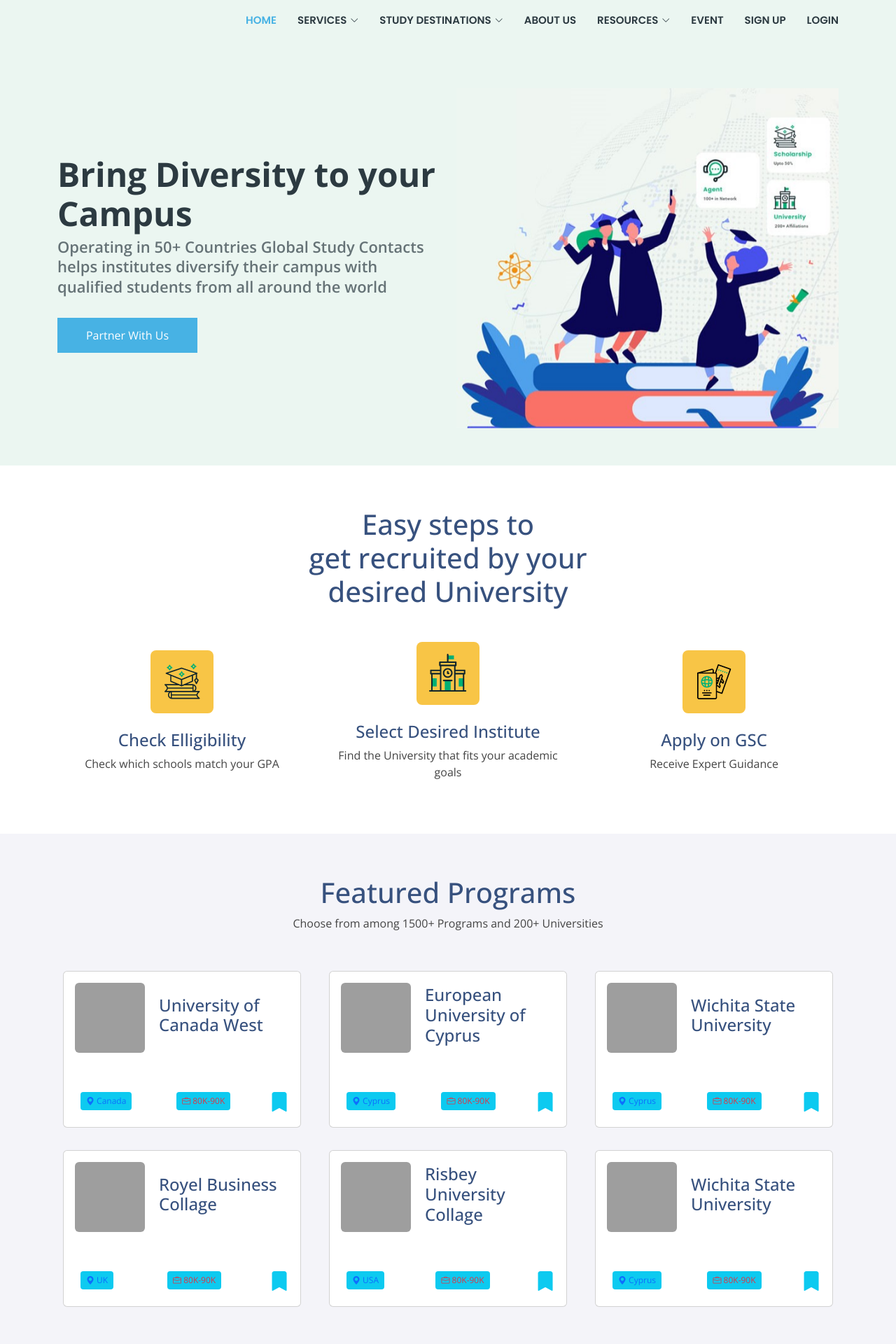
After one commit to bilash0283/gsc.co.com_fontend, a PHP site: page /institute.html in a window 1280 px wide. The commit adds this page. Shown: the top 1920 px of the page at 70% size. Run offline with PHP 8.4, Linux system fonts and the light colour scheme; grey boxes are pictures that could not be loaded.

Commit message:
institute page herosection

```diff
--- a/assets/css/main.css
+++ b/assets/css/main.css
@@ -11,9 +11,11 @@
 # Help: https://bootstrapmade.com/color-system/
 --------------------------------------------------------------*/
 /* Fonts */
+
+
 :root {
   --default-font: "Open Sans",  system-ui, -apple-system, "Segoe UI", Roboto, "Helvetica Neue", Arial, "Noto Sans", "Liberation Sans", sans-serif, "Apple Color Emoji", "Segoe UI Emoji", "Segoe UI Symbol", "Noto Color Emoji";
-  --heading-font: "Jost",  sans-serif;
+  --heading-font: "Open Sans", serif;
   --nav-font: "Poppins",  sans-serif;
 }
 
--- /dev/null
+++ b/institute.html
@@ -0,0 +1,423 @@
+<!DOCTYPE html>
+<html lang="en">
+
+<head>
+    <meta charset="utf-8">
+    <meta content="width=device-width, initial-scale=1.0" name="viewport">
+    <title>Global Study Contacts</title>
+    <meta name="description" content="">
+    <meta name="keywords" content="">
+
+    <!-- Favicons -->
+    <link href="assets/src_gsc/favicon2.png" rel="icon">
+    <link href="assets/img/apple-touch-icon.png" rel="apple-touch-icon">
+
+    <!-- Fonts -->
+    <link href="https://fonts.googleapis.com" rel="preconnect">
+    <link href="https://fonts.gstatic.com" rel="preconnect" crossorigin>
+    <link
+        href="https://fonts.googleapis.com/css2?family=Open+Sans:ital,wght@0,300;0,400;0,500;0,600;0,700;0,800;1,300;1,400;1,500;1,600;1,700;1,800&family=Poppins:ital,wght@0,100;0,200;0,300;0,400;0,500;0,600;0,700;0,800;0,900;1,100;1,200;1,300;1,400;1,500;1,600;1,700;1,800;1,900&family=Jost:ital,wght@0,100;0,200;0,300;0,400;0,500;0,600;0,700;0,800;0,900;1,100;1,200;1,300;1,400;1,500;1,600;1,700;1,800;1,900&display=swap"
+        rel="stylesheet">
+
+    <!-- Vendor CSS Files -->
+    <link href="assets/vendor/bootstrap/css/bootstrap.min.css" rel="stylesheet">
+    <link href="assets/vendor/bootstrap-icons/bootstrap-icons.css" rel="stylesheet">
+    <link href="assets/vendor/aos/aos.css" rel="stylesheet">
+    <link href="assets/vendor/glightbox/css/glightbox.min.css" rel="stylesheet">
+    <link href="assets/vendor/swiper/swiper-bundle.min.css" rel="stylesheet">
+    <link href="assets/css/main.css" rel="stylesheet">
+
+</head>
+
+<body class="index-page">
+    <header id="header" class="header d-flex align-items-center fixed-top p-0 mb-3">
+        <div class="container-fluid container-xl position-relative d-flex align-items-center">
+
+            <a href="index.html" class="logo d-flex align-items-center me-auto">
+                <img src="assets/src_gsc/favicon2.png" alt="">
+                <!-- <h1 class="sitename">Arsha</h1> -->
+            </a>
+
+            <nav id="navmenu" class="navmenu">
+                <ul>
+                    <li><a href="#hero" class="active fw-semibold text-uppercase">Home</a></li>
+                    <li class="dropdown"><a href="#"><span class="fw-semibold text-uppercase">Services</span> <i
+                                class="bi bi-chevron-down toggle-dropdown"></i></a>
+                        <ul>
+                            <li><a href="#" class="fw-semibold text-uppercase">STUDENTS</a></li>
+                            <li><a href="#" class="fw-semibold text-uppercase">INSTITUTES</a></li>
+                            <li><a href="#" class="fw-semibold text-uppercase">AGENTS</a></li>
+                            <li><a href="#" class="fw-semibold text-uppercase">SERVICE PROVIDERS</a></li>
+                        </ul>
+                    </li>
+                    <li class="dropdown"><a href="#"><span class="fw-semibold text-uppercase">Study Destinations</span>
+                            <i class="bi bi-chevron-down toggle-dropdown"></i></a>
+                        <ul>
+                            <li><a href="#" class="fw-semibold text-uppercase">UK</a></li>
+                            <li><a href="#" class="fw-semibold text-uppercase">USA</a></li>
+                            <li><a href="#" class="fw-semibold text-uppercase">CANADA</a></li>
+                            <li><a href="#" class="fw-semibold text-uppercase">AUSTRALIA</a></li>
+                            <li><a href="#" class="fw-semibold text-uppercase">EUROPE</a></li>
+                        </ul>
+                    </li>
+                    <li><a href="#team" class="fw-semibold text-uppercase">ABOUT US</a></li>
+                    <li class="dropdown"><a href="#" class="fw-semibold text-uppercase"><span>Resources</span> <i
+                                class="bi bi-chevron-down toggle-dropdown"></i></a>
+                        <ul>
+                            <li><a href="#" class="fw-semibold text-uppercase">Student Guide</a></li>
+                            <li><a href="#" class="fw-semibold text-uppercase">Scholarship</a></li>
+                            <li><a href="#" class="fw-semibold text-uppercase">Study Abroad FAQ</a></li>
+                            <li><a href="#" class="fw-semibold text-uppercase">SOP IELTS GRE</a></li>
+                            <li><a href="#" class="fw-semibold text-uppercase">Agents Training</a></li>
+                            <li><a href="#" class="fw-semibold text-uppercase">Events/Fairs</a></li>
+                        </ul>
+                    </li>
+                    <li><a href="#singup" class="fw-semibold text-uppercase">EVENT</a></li>
+                    <li><a href="#singup" class="fw-semibold text-uppercase">Sign Up</a></li>
+                    <li><a href="#contact" class="fw-semibold text-uppercase">login</a></li>
+                </ul>
+                <i class="mobile-nav-toggle d-xl-none bi bi-list"></i>
+            </nav>
+        </div>
+    </header>
+
+    <main class="main">
+        <!-- Hero Section -->
+        <section id="hero" class="hero section dark-background">
+
+            <div class="container">
+                <div class="row gy-4">
+                    <div class="col-lg-6 order-2 order-lg-1 d-flex flex-column justify-content-center"
+                        data-aos="zoom-out">
+                        <h1>Bring Diversity to your Campus</h1>
+                        <p>Operating in 50+ Countries Global Study Contacts helps institutes diversify their campus with qualified students from all around the world</p>
+                        <div class="d-flex">
+                            <input type="submit" name="btn" value="Partner With Us" class="reg_btn_hover text-white" >
+                        </div>
+                    </div>
+                    <div class="col-lg-6 order-1 order-lg-2 hero-img" data-aos="zoom-out" data-aos-delay="200">
+                        <img src="assets/src_gsc/image/l3/png/student-hero.jpg" class="img-fluid animated" alt="">
+                    </div>
+                </div>
+            </div>
+        </section><!-- /Hero Section -->
+
+        <!-- simple icon section -->
+        <section>
+            <div class="container">
+                <h1 class="text-center">Easy steps to <br> get recruited by your <br> desired University</h1>
+                <div class="row mt-5">
+                    <div class="col-md-4 text-center d-flex flex-column justify-content-center align-items-center ">
+                        <div class="rounded-3 d-flex justify-content-center align-items-center"
+                            style="width:90px;height: 90px; background-color: #f8c546 !important;">
+                            <img src="assets/src_gsc/image/l1/png/usa-icon-1.png" alt="">
+                        </div>
+                        <h4 class="mt-4 mb-2">Check Elligibility</h4>
+                        <p>Check which schools match your GPA</p>
+                    </div>
+
+                    <div class="col-md-4 text-center d-flex flex-column justify-content-center align-items-center ">
+                        <div class="rounded-3 d-flex justify-content-center align-items-center"
+                            style="width:90px;height: 90px; background-color: #f8c546 !important;">
+                            <img src="assets/src_gsc/image/l1/png/usa-icon-4.png" alt="">
+                        </div>
+                        <h4 class="mt-4 mb-2">Select Desired Institute</h4>
+                        <p>Find the University that fits your academic goals</p>
+                    </div>
+
+                    <div class="col-md-4 text-center d-flex flex-column justify-content-center align-items-center ">
+                        <div class="rounded-3 d-flex justify-content-center align-items-center"
+                            style="width:90px;height: 90px; background-color: #f8c546 !important;">
+                            <img src="assets/src_gsc/image/l1/png/uk-icons-3.png" alt="">
+                        </div>
+                        <h4 class="mt-4 mb-2">Apply on GSC</h4>
+                        <p>Receive Expert Guidance</p>
+                    </div>
+                </div>
+            </div>
+        </section>
+        <!-- simple icon section  -->
+
+        <!-- university list card  -->
+        <section style="background-color: #F4F4F9;">
+            <div class="container">
+                <h1 class="text-center">Featured Programs</h1>
+                <p class="text-center">Choose from among 1500+ Programs and 200+ Universities</p>
+
+                <div class="row mt-5">
+                    <div class="col-xl-4">
+                        <div class="card m-2">
+                            <div class="card-body">
+                                <div class="d-flex justify-content-between align-items-center">
+                                    <img src="assets/src_gsc/image/l2/jpg/gallery-img1.jpg" class="img-fluid rounded-2"
+                                        alt="" style="width:100px; height: 100px;">
+                                    <h4 style="margin-left: 20px;">University of Canada West</h4>
+                                </div>
+                                <div class="d-flex justify-content-between align-items-center mt-5">
+                                    <small class="bg-info px-2 py-1 rounded-1 text-primary m-2 text-small"
+                                        style="font-size: 12px;"><i class="bi bi-geo-alt-fill"></i> Canada</small>
+                                    <p class="bg-info px-2 py-1 rounded-1 text-danger m-2" style="font-size: 12px;"><i
+                                            class="bi bi-briefcase"></i> 80K-90K</p>
+                                    <i class="bi bi-bookmark-fill text-info " style="font-size: 28px;"></i>
+                                </div>
+                            </div>
+                        </div>
+                    </div>
+
+                    <div class="col-xl-4">
+                        <div class="card m-2">
+                            <div class="card-body">
+                                <div class="d-flex justify-content-between align-items-center">
+                                    <img src="assets/src_gsc/image/l2/jpg/gallery-img2.jpg" class="img-fluid rounded-2"
+                                        alt="" style="width:100px; height: 100px;">
+                                    <h4 style="margin-left: 20px;">European University of Cyprus</h4>
+                                </div>
+                                <div class="d-flex justify-content-between align-items-center mt-5">
+                                    <small class="bg-info px-2 py-1 rounded-1 text-primary m-2 text-small"
+                                        style="font-size: 12px;"><i class="bi bi-geo-alt-fill"></i> Cyprus</small>
+                                    <p class="bg-info px-2 py-1 rounded-1 text-danger m-2" style="font-size: 12px;"><i
+                                            class="bi bi-briefcase"></i> 80K-90K</p>
+                                    <i class="bi bi-bookmark-fill text-info " style="font-size: 28px;"></i>
+                                </div>
+                            </div>
+                        </div>
+                    </div>
+
+                    <div class="col-xl-4">
+                        <div class="card m-2">
+                            <div class="card-body">
+                                <div class="d-flex justify-content-between align-items-center">
+                                    <img src="assets/src_gsc/image/l2/jpg/gallery-img4.jpg" class="img-fluid rounded-2"
+                                        alt="" style="width:100px; height: 100px;">
+                                    <h4 style="margin-left: 20px;">Wichita State University</h4>
+                                </div>
+                                <div class="d-flex justify-content-between align-items-center mt-5">
+                                    <small class="bg-info px-2 py-1 rounded-1 text-primary m-2 text-small"
+                                        style="font-size: 12px;"><i class="bi bi-geo-alt-fill"></i> Cyprus</small>
+                                    <p class="bg-info px-2 py-1 rounded-1 text-danger m-2" style="font-size: 12px;"><i
+                                            class="bi bi-briefcase"></i> 80K-90K</p>
+                                    <i class="bi bi-bookmark-fill text-info " style="font-size: 28px;"></i>
+                                </div>
+                            </div>
+                        </div>
+                    </div>
+                </div>
+
+                <div class="row mt-3">
+                    <div class="col-xl-4">
+                        <div class="card m-2">
+                            <div class="card-body">
+                                <div class="d-flex justify-content-between align-items-center">
+                                    <img src="assets/src_gsc/image/l2/jpg/gallery-img7.jpg" class="img-fluid rounded-2"
+                                        alt="" style="width:100px; height: 100px;">
+                                    <h4 style="margin-left: 20px;">Royel Business Collage</h4>
+                                </div>
+                                <div class="d-flex justify-content-between align-items-center mt-5">
+                                    <small class="bg-info px-2 py-1 rounded-1 text-primary m-2 text-small"
+                                        style="font-size: 12px;"><i class="bi bi-geo-alt-fill"></i> UK</small>
+                                    <p class="bg-info px-2 py-1 rounded-1 text-danger m-2" style="font-size: 12px;"><i
+                                            class="bi bi-briefcase"></i> 80K-90K</p>
+                                    <i class="bi bi-bookmark-fill text-info " style="font-size: 28px;"></i>
+                                </div>
+                            </div>
+                        </div>
+                    </div>
+
+                    <div class="col-xl-4">
+                        <div class="card m-2">
+                            <div class="card-body">
+                                <div class="d-flex justify-content-between align-items-center">
+                                    <img src="assets/src_gsc/image/l2/jpg/gallery-img8.jpg" class="img-fluid rounded-2"
+                                        alt="" style="width:100px; height: 100px;">
+                                    <h4 style="margin-left: 20px;">Risbey University Collage</h4>
+                                </div>
+                                <div class="d-flex justify-content-between align-items-center mt-5">
+                                    <small class="bg-info px-2 py-1 rounded-1 text-primary m-2 text-small"
+                                        style="font-size: 12px;"><i class="bi bi-geo-alt-fill"></i> USA</small>
+                                    <p class="bg-info px-2 py-1 rounded-1 text-danger m-2" style="font-size: 12px;"><i
+                                            class="bi bi-briefcase"></i> 80K-90K</p>
+                                    <i class="bi bi-bookmark-fill text-info " style="font-size: 28px;"></i>
+                                </div>
+                            </div>
+                        </div>
+                    </div>
+
+                    <div class="col-xl-4">
+                        <div class="card m-2">
+                            <div class="card-body">
+                                <div class="d-flex justify-content-between align-items-center">
+                                    <img src="assets/src_gsc/image/l2/jpg/gallery-img9.jpg" class="img-fluid rounded-2"
+                                        alt="" style="width:100px; height: 100px;">
+                                    <h4 style="margin-left: 20px;">Wichita State University</h4>
+                                </div>
+                                <div class="d-flex justify-content-between align-items-center mt-5">
+                                    <small class="bg-info px-2 py-1 rounded-1 text-primary m-2 text-small"
+                                        style="font-size: 12px;"><i class="bi bi-geo-alt-fill"></i> Cyprus</small>
+                                    <p class="bg-info px-2 py-1 rounded-1 text-danger m-2" style="font-size: 12px;"><i
+                                            class="bi bi-briefcase"></i> 80K-90K</p>
+                                    <i class="bi bi-bookmark-fill text-info " style="font-size: 28px;"></i>
+                                </div>
+                            </div>
+                        </div>
+                    </div>
+                </div>
+            </div>
+        </section>
+        <!-- university list card  -->
+
+        <!-- image grid view  -->
+        <section>
+            <div class="container">
+                <div class="row">
+                    <div class="col-md-6  d-flex flex-column justify-content-center align-items-center">
+                        <div class="p-3">
+                            <h1>University Applications made easy</h1>
+                            <p>Our agents will help you fill up university forms, apply for visa and secure a part-time job before your departure</p>
+                            <a href="" class="text-info" style="font-size: 17px;">contact Us <i class="bi bi-arrow-right-short fw-semibold"></i></a>
+                        </div>
+                    </div>
+                    <div class="col-md-6">
+                        <!-- Gallery -->
+                        <div class="row p-3">
+                            <div class="col-lg-4 col-md-12 mb-4 mb-lg-0">
+                                <img src="https://mdbcdn.b-cdn.net/img/Photos/Horizontal/Nature/4-col/img%20(73).webp"
+                                    class="w-100 shadow-1-strong rounded mb-4" alt="Boat on Calm Water" />
+                                <img src="https://mdbcdn.b-cdn.net/img/Photos/Vertical/mountain1.webp"
+                                    class="w-100 shadow-1-strong rounded mb-4" alt="Wintry Mountain Landscape" />
+                            </div>
+                            <div class="col-lg-4 mb-4 mb-lg-0">
+                                <img src="https://mdbcdn.b-cdn.net/img/Photos/Vertical/mountain2.webp"
+                                    class="w-100 shadow-1-strong rounded mb-4" alt="Mountains in the Clouds" />
+                                <img src="https://mdbcdn.b-cdn.net/img/Photos/Horizontal/Nature/4-col/img%20(73).webp"
+                                    class="w-100 shadow-1-strong rounded mb-4" alt="Boat on Calm Water" />
+                            </div>
+                            <div class="col-lg-4 mb-4 mb-lg-0">
+                                <img src="https://mdbcdn.b-cdn.net/img/Photos/Horizontal/Nature/4-col/img%20(18).webp"
+                                    class="w-100 shadow-1-strong rounded mb-4" alt="Waves at Sea" />
+                                <img src="https://mdbcdn.b-cdn.net/img/Photos/Vertical/mountain3.webp"
+                                    class="w-100 shadow-1-strong rounded mb-4" alt="Yosemite National Park" />
+                            </div>
+                        </div>
+                        <!-- Gallery -->
+                    </div>
+                </div>
+            </div>
+        </section>
+        <!-- image grid view  -->
+
+    </main>
+
+    <footer id="footer" class="footer">
+
+        <div class="footer-newsletter">
+            <div class="container">
+                <div class="row justify-content-center text-center">
+                    <div class="col-lg-6">
+                        <h2><strong>Subscribe to our Newsletter</strong></h2>
+
+                        <p>Get all the latest updates, announcements, and special offers directly to your inbox!</p>
+                        <form action="forms/newsletter.php" method="post" class="php-email-form">
+                            <div class="newsletter-form"><input type="email" placeholder="example@gmail.com"
+                                    name="email"><input type="submit" value="Subscribe">
+                            </div>
+                            <div class="loading">Loading</div>
+                            <div class="error-message"></div>
+                            <div class="sent-message">Your subscription request has been sent. Thank you!</div>
+                        </form>
+                    </div>
+                </div>
+            </div>
+        </div>
+
+
+
+        <div class="footer-newsletter">
+            <div class="container">
+                <div class="row justify-content-center text-center">
+                    <div class="col-lg-6 text-start">
+                        <h2><strong>Most comprehensive Education Consultancy Agency</strong></h2>
+                    </div>
+                    <div class="col-lg-6">
+                        <form action="" method="" class="php-email-form">
+                            <button class=" border-none fw-semibold reg_btn ">LOGIN</button>
+                            <button
+                                class=" border-none text-white fw-semibold reg_btn_hover p-2 m-3">REGISTATION</button>
+                        </form>
+                    </div>
+                </div>
+            </div>
+        </div>
+
+        <div class="container footer-top">
+            <div class="row gy-4">
+                <div class="col-lg-4 col-md-6 footer-about">
+                    <a href="index.html" class="d-flex align-items-center">
+                        <img src="./assets/src_gsc/favicon2.png" alt="" class="img-fluid"
+                            style="width:120px;height: 120px;">
+                    </a>
+                    <div class="footer-contact pt-3">
+                        <p><strong>Contact us at</strong></p>
+                        <strong class="text-success">info@ci-gsc.com</strong><br>
+                        <strong href="#">House no.-54/A(3rd Floor), Road-132,
+                            Gulshan-1, Dhaka-1212</strong>
+                    </div>
+                </div>
+
+                <div class="col-lg-2 col-md-3 footer-links">
+                    <h4>Countries</h4>
+                    <ul>
+                        <li><i class="bi bi-chevron-right"></i> <a href="#" class="text-uppercase">UK</a></li>
+                        <li><i class="bi bi-chevron-right"></i> <a href="#" class="text-uppercase">USA</a></li>
+                        <li><i class="bi bi-chevron-right"></i> <a href="#" class="text-uppercase">Europe</a></li>
+                        <li><i class="bi bi-chevron-right"></i> <a href="#" class="text-uppercase">CANADA</a></li>
+                        <li><i class="bi bi-chevron-right"></i> <a href="#" class="text-uppercase">Australia</a></li>
+                    </ul>
+                </div>
+
+                <div class="col-lg-2 col-md-3 footer-links">
+                    <h4>Our Services</h4>
+                    <ul>
+                        <li><i class="bi bi-chevron-right"></i> <a href="#">Students</a></li>
+                        <li><i class="bi bi-chevron-right"></i> <a href="#">Institutes</a></li>
+                        <li><i class="bi bi-chevron-right"></i> <a href="#">Agents</a></li>
+                        <li><i class="bi bi-chevron-right"></i> <a href="#">Service Providers</a></li>
+                    </ul>
+                </div>
+
+                <div class="col-lg-4 col-md-12">
+                    <h4>Follow Us</h4>
+                    <p>Dhaka 249,Moghbazar Chourasta,1st Floor, Dhaka-1217,Bangladesh. Mob:+880 1715-482363</p>
+                    <div class="social-links d-flex">
+                        <a href=""><i class="bi bi-twitter-x"></i></a>
+                        <a href=""><i class="bi bi-facebook"></i></a>
+                        <a href=""><i class="bi bi-instagram"></i></a>
+                        <a href=""><i class="bi bi-linkedin"></i></a>
+                    </div>
+                </div>
+
+            </div>
+        </div>
+    </footer>
+
+    <!-- Scroll Top -->
+    <a href="#" id="scroll-top" class="scroll-top d-flex align-items-center justify-content-center"><i
+            class="bi bi-arrow-up-short"></i></a>
+
+    <!-- Preloader -->
+    <div id="preloader"></div>
+
+    <!-- Vendor JS Files -->
+    <script src="assets/vendor/bootstrap/js/bootstrap.bundle.min.js"></script>
+    <script src="assets/vendor/php-email-form/validate.js"></script>
+    <script src="assets/vendor/aos/aos.js"></script>
+    <script src="assets/vendor/glightbox/js/glightbox.min.js"></script>
+    <script src="assets/vendor/swiper/swiper-bundle.min.js"></script>
+    <script src="assets/vendor/waypoints/noframework.waypoints.js"></script>
+    <script src="assets/vendor/imagesloaded/imagesloaded.pkgd.min.js"></script>
+    <script src="assets/vendor/isotope-layout/isotope.pkgd.min.js"></script>
+    <!-- Main JS File -->
+    <script src="assets/js/main.js"></script>
+
+</body>
+
+</html>
```
